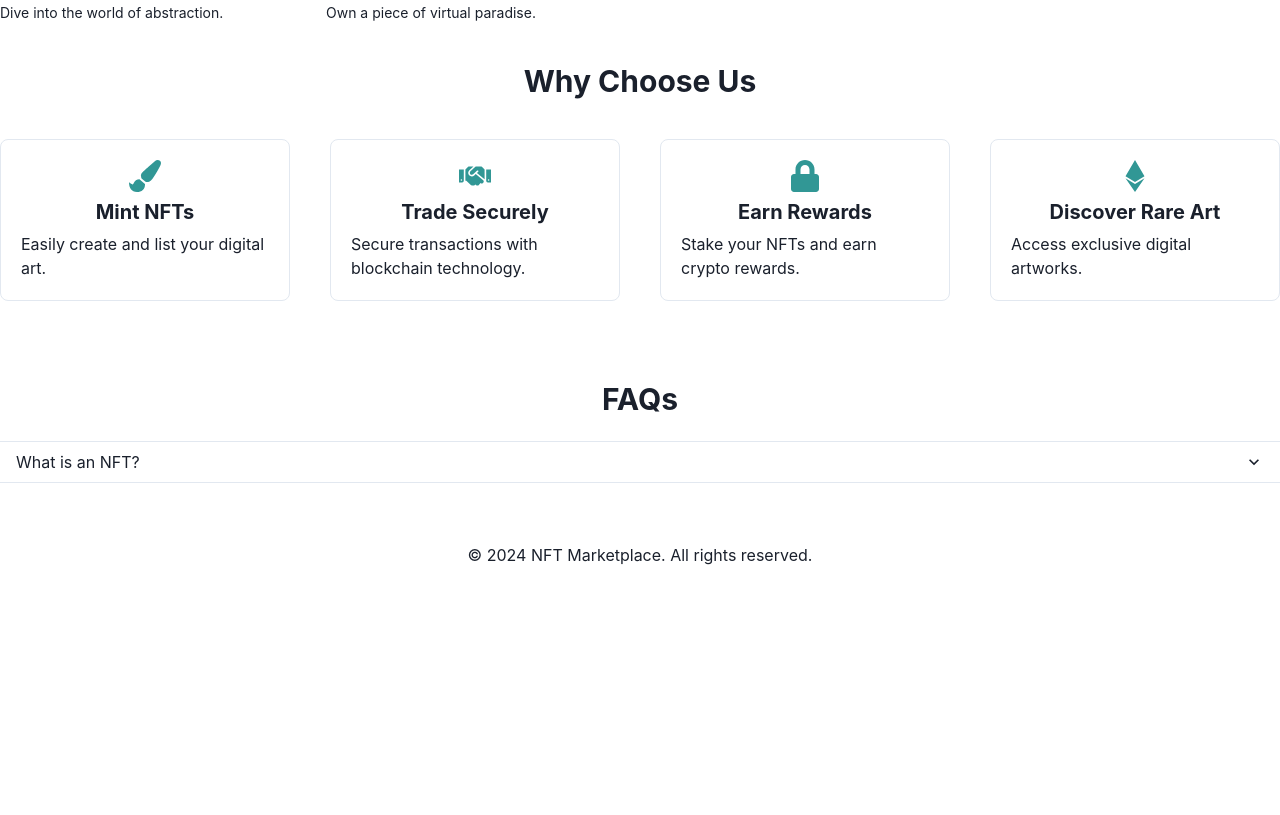
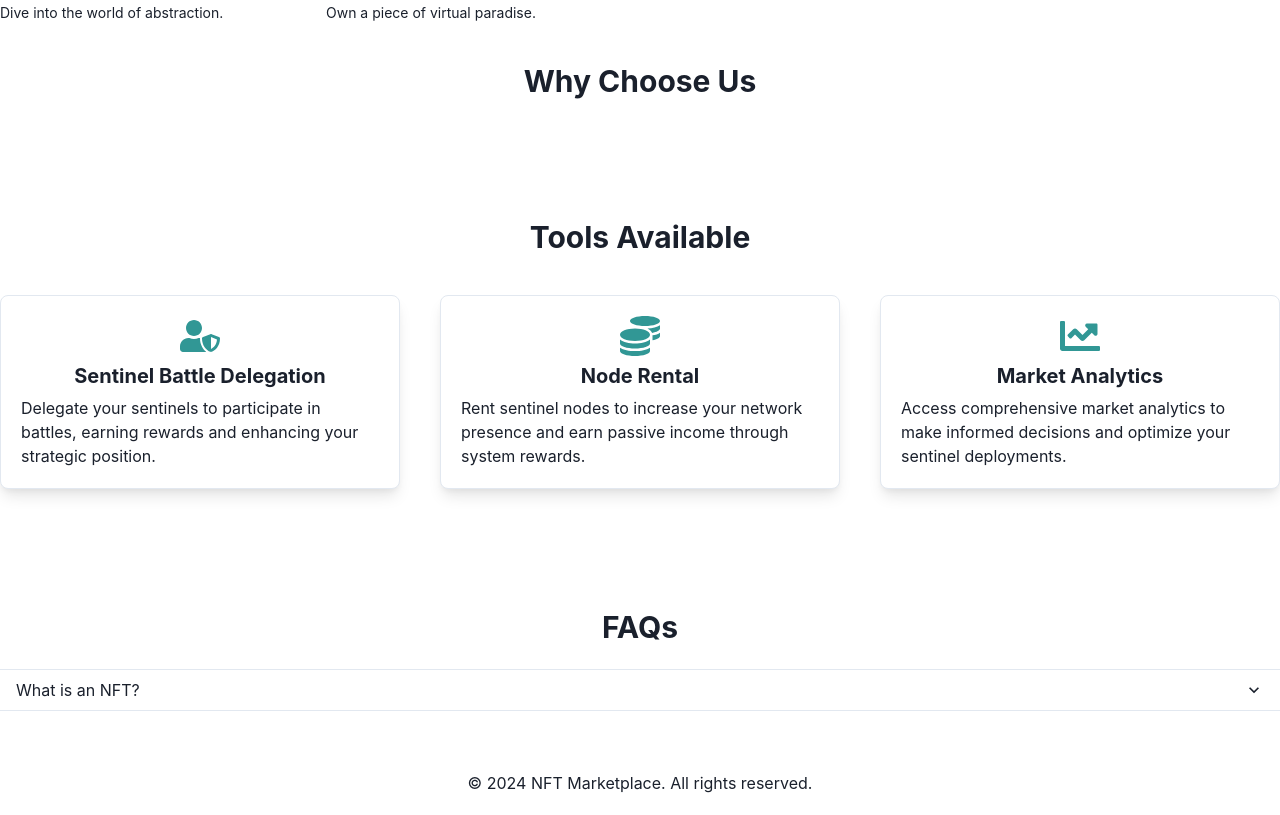
Before and after one commit to ByAziX/Nextjs-Website, a Next.js app: page / in a window 1280 px wide. Shown: the part 1280-2095 px from the top of the page. Before the commit the page ends 1867 px from the top, so only its background shows below. Built offline with nearby package versions, Linux system fonts and the light colour scheme.

Commit message:
Amélioration UI

```diff
--- a/src/pages/index.tsx
+++ b/src/pages/index.tsx
@@ -21,7 +21,7 @@ import {
   AccordionItem,
   AccordionPanel
 } from '@chakra-ui/react';
-import { FaEthereum, FaPaintBrush, FaHandshake, FaLock, FaArrowRight } from 'react-icons/fa';
+import { FaEthereum, FaPaintBrush, FaHandshake, FaLock, FaArrowRight, FaCoins, FaUserShield, FaChartLine } from 'react-icons/fa';
 import { motion } from 'framer-motion';
 
 const MotionBox = motion(Box);
@@ -73,6 +73,51 @@ const NFTCollectionPreview = ({ title, image, description }) => (
     <Heading size="md" mb={2}>{title}</Heading>
     <Text fontSize="sm">{description}</Text>
   </GridItem>
+);
+
+// Section Tools Available on the Site
+const SiteTools = () => (
+  <Box py={10}>
+    <Heading size="lg" textAlign="center" my={10}>
+      Tools Available
+    </Heading>
+    <SimpleGrid columns={{ base: 1, md: 3 }} spacing={10}>
+      <ToolFeature
+        title="Sentinel Battle Delegation"
+        icon={FaUserShield}
+        description="Delegate your sentinels to participate in battles, earning rewards and enhancing your strategic position."
+      />
+      <ToolFeature
+        title="Node Rental"
+        icon={FaCoins}
+        description="Rent sentinel nodes to increase your network presence and earn passive income through system rewards."
+      />
+      <ToolFeature
+        title="Market Analytics"
+        icon={FaChartLine}
+        description="Access comprehensive market analytics to make informed decisions and optimize your sentinel deployments."
+      />
+      {/* Other tools can be added here */}
+    </SimpleGrid>
+  </Box>
+);
+
+// ToolFeature Component for individual tools
+const ToolFeature = ({ title, icon, description }) => (
+  <VStack
+    as={MotionBox}
+    whileHover={{ scale: 1.05 }}
+    transition="all 0.3s ease-out"
+    bg={useColorModeValue('white', 'gray.800')}
+    p={5}
+    rounded="lg"
+    borderWidth="1px"
+    shadow="lg"
+  >
+    <Icon as={icon} w={10} h={10} color={useColorModeValue('teal.500', 'teal.200')} />
+    <Heading size="md">{title}</Heading>
+    <Text>{description}</Text>
+  </VStack>
 );
 
 
@@ -148,12 +193,8 @@ const IndexPage = () => {
 
       {/* Site Features */}
       <Heading size="lg" textAlign="center" my={10}>Why Choose Us</Heading>
-      <SimpleGrid columns={{ base: 1, md: 4 }} spacing={10}>
-        <Feature title="Mint NFTs" icon={FaPaintBrush}>Easily create and list your digital art.</Feature>
-        <Feature title="Trade Securely" icon={FaHandshake}>Secure transactions with blockchain technology.</Feature>
-        <Feature title="Earn Rewards" icon={FaLock}>Stake your NFTs and earn crypto rewards.</Feature>
-        <Feature title="Discover Rare Art" icon={FaEthereum}>Access exclusive digital artworks.</Feature>
-      </SimpleGrid>
+      <SiteTools />
+
 
       {/* FAQ Section */}
       <Box py={10} mt={10}>
```
